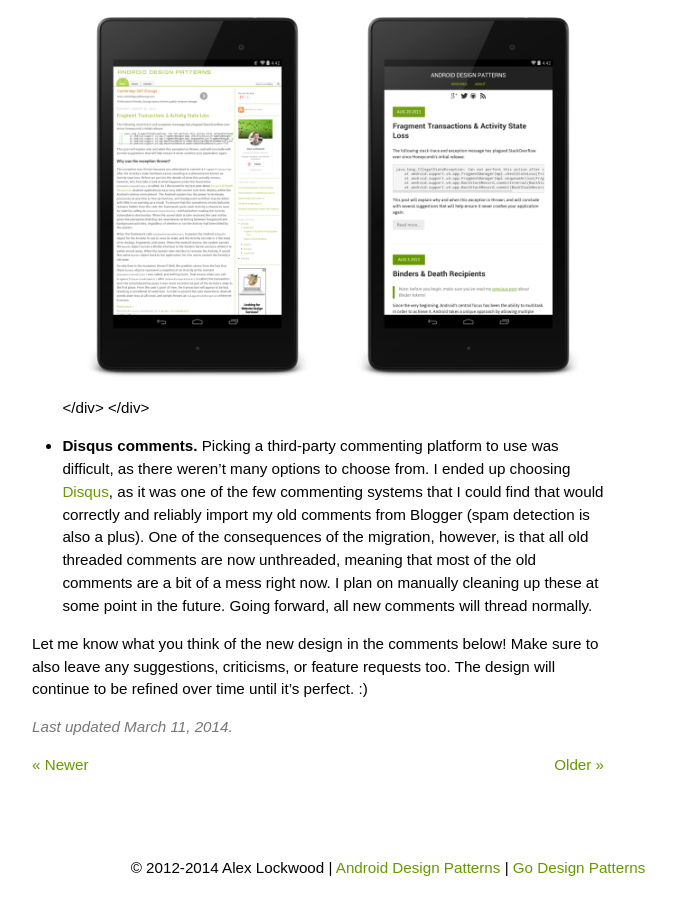
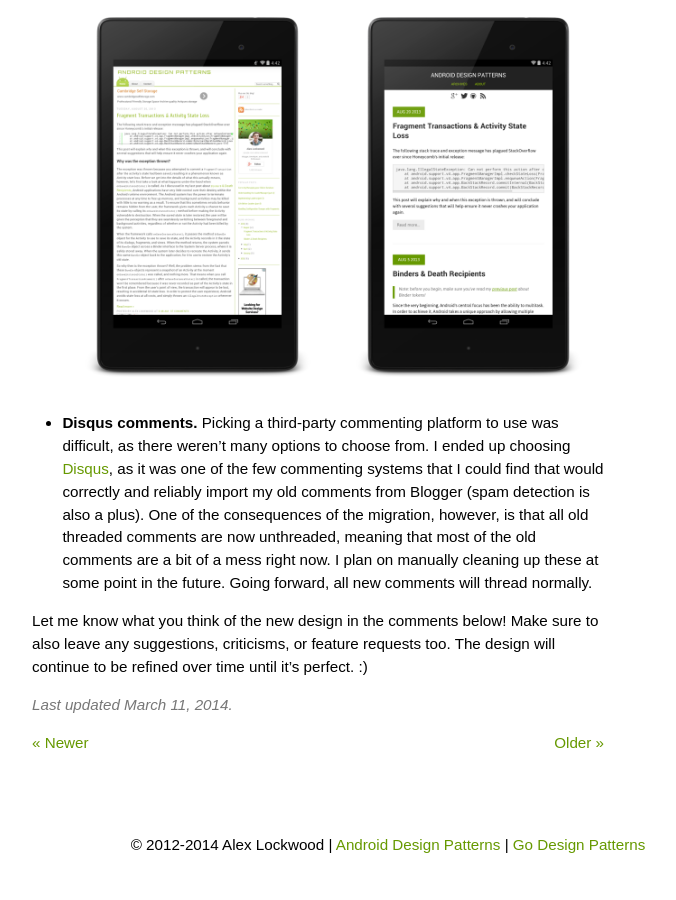
Before and after one commit to alexjlockwood/AndroidDesignPatterns, a Jekyll site: the page built from _posts/2014-01-08-redesigning-android-design-patterns.md, in a window 1280 px wide and 900 px high, scrolled down 1045 px. Shown: the whole window, without its empty margins (252-928 px from the left). Built offline with Jekyll 4.4.1, drawn with Linux system fonts in a browser that asks for light colours; some web fonts are replaced; Markdown is read by kramdown in place of the engine named in the settings; comment, search, counter and statistics services are not loaded; after the commit the page ends 1922 px from its top, so only the background shows below that.

Commit message:
updated broken html

```diff
--- a/_posts/2014-01-08-redesigning-android-design-patterns.md
+++ b/_posts/2014-01-08-redesigning-android-design-patterns.md
@@ -45,12 +45,12 @@
     aspects of the new design. Below is a comparison of the old vs. new versions of the site on a Nexus 7:
 
     <div style="max-width:600px;margin:0 auto;">
-    <div style="overflow:hidden;width:100%;display:block;">
-    <a href="/assets/images/posts/2014/01/08/adp-n7-screenshot-before.png">
-    <img style="display:block;float:left;max-width:300px;width:50%;position:relative;" src="/assets/images/posts/2014/01/08/adp-n7-screenshot-before-resized.png"/>
-    <a href="/assets/images/posts/2014/01/08/adp-n7-screenshot-after.png">
-    <img style="display:block;float:left;max-width:300px;width:50%;position:relative;" src="/assets/images/posts/2014/01/08/adp-n7-screenshot-after-resized.png"/></a>
-    </div>
+      <div style="overflow:hidden;width:100%;display:block;">
+        <a href="/assets/images/posts/2014/01/08/adp-n7-screenshot-before.png">
+        <img style="display:block;float:left;max-width:300px;width:50%;position:relative;" src="/assets/images/posts/2014/01/08/adp-n7-screenshot-before-resized.png"/></a>
+        <a href="/assets/images/posts/2014/01/08/adp-n7-screenshot-after.png">
+        <img style="display:block;float:left;max-width:300px;width:50%;position:relative;" src="/assets/images/posts/2014/01/08/adp-n7-screenshot-after-resized.png"/></a>
+      </div>
     </div>
 
   + **Disqus comments.** Picking a third-party commenting platform to use was difficult, as there weren't
```
